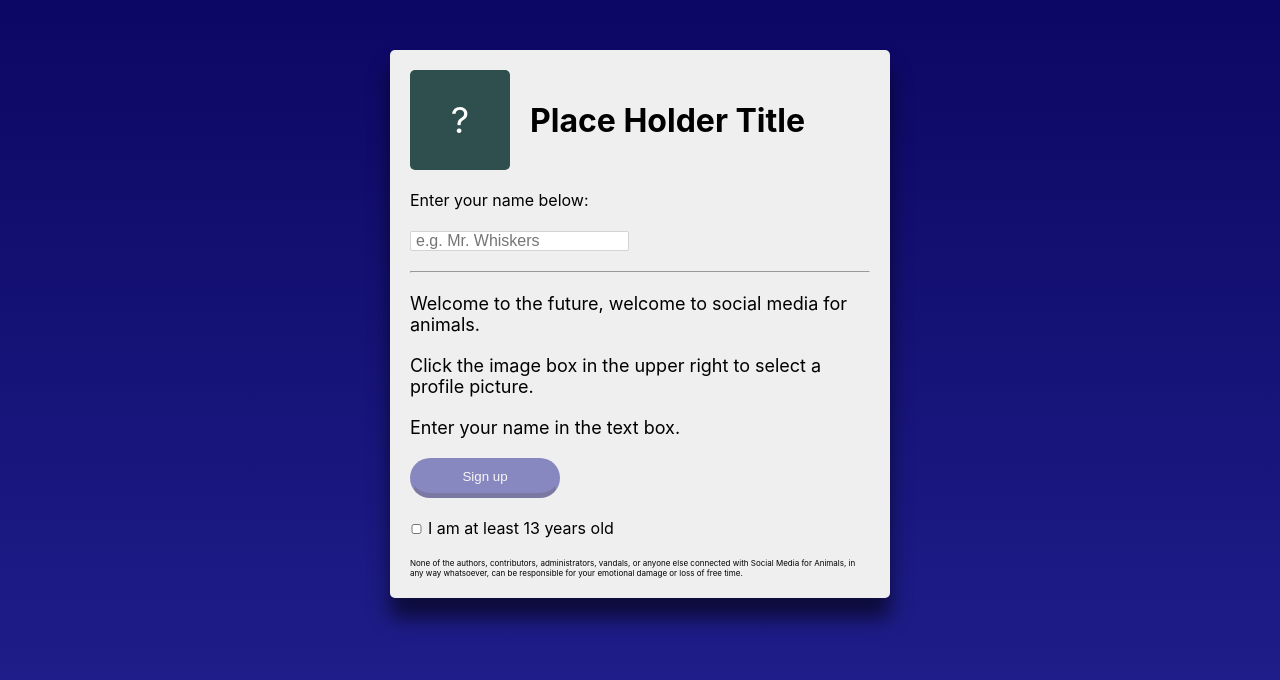
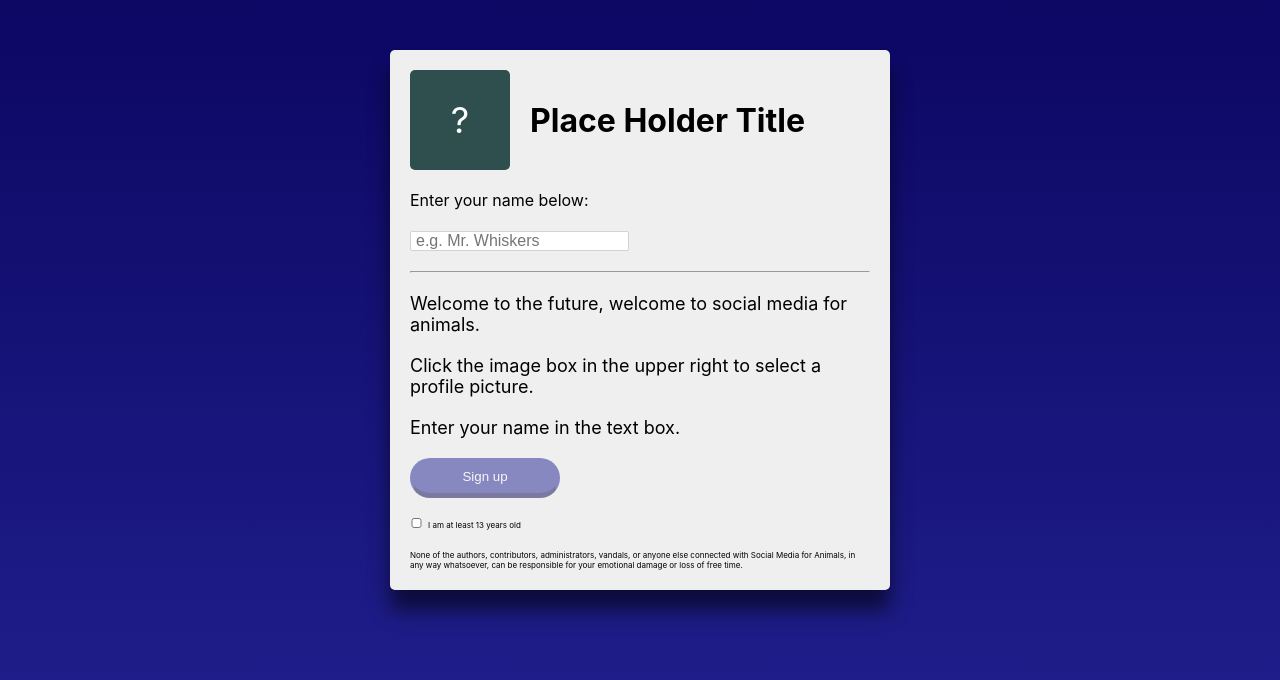
Before and after one commit to dmkite/React-Basics, a React (Create React App) app: page / in a window 1280 px wide. Shown: the top 680 px of the page. Built offline with nearby package versions, Linux system fonts and the light colour scheme.

Commit message:
add class to label

```diff
--- a/src/components/Signup.jsx
+++ b/src/components/Signup.jsx
@@ -5,7 +5,7 @@ export const Signup = () => {
     return (
         <>
         <button disabled={!isChecked}>Sign up</button>
-        <label>
+        <label className="age-check">
             <input type="checkbox" onChange={() => changeCheck(!isChecked)} />
             I am at least 13 years old
         </label>
```
